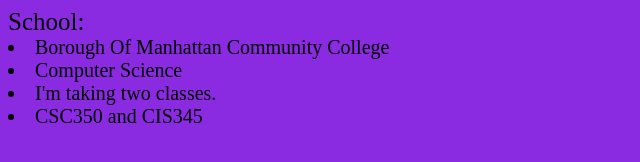
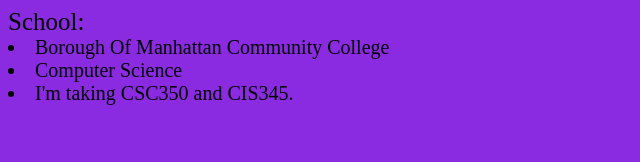
Before and after one commit to alexcamacho5/project1, a plain HTML site: page myUniversity.html in a window 1280 px wide. Shown: the whole page, without its empty margins (0-640 px from the left). Drawn offline with Linux system fonts and the light colour scheme.

Commit message:
Update myUniversity.html

```diff
--- a/myUniversity.html
+++ b/myUniversity.html
@@ -27,8 +27,7 @@ li {
 School:
     <li>Borough Of Manhattan Community College</li>
     <li>Computer Science</li>
-    <li>I'm taking two classes.</li>
-    <li>CSC350 and CIS345</li>
+    <li>I'm taking CSC350 and CIS345.</li>
 
 
 
```
